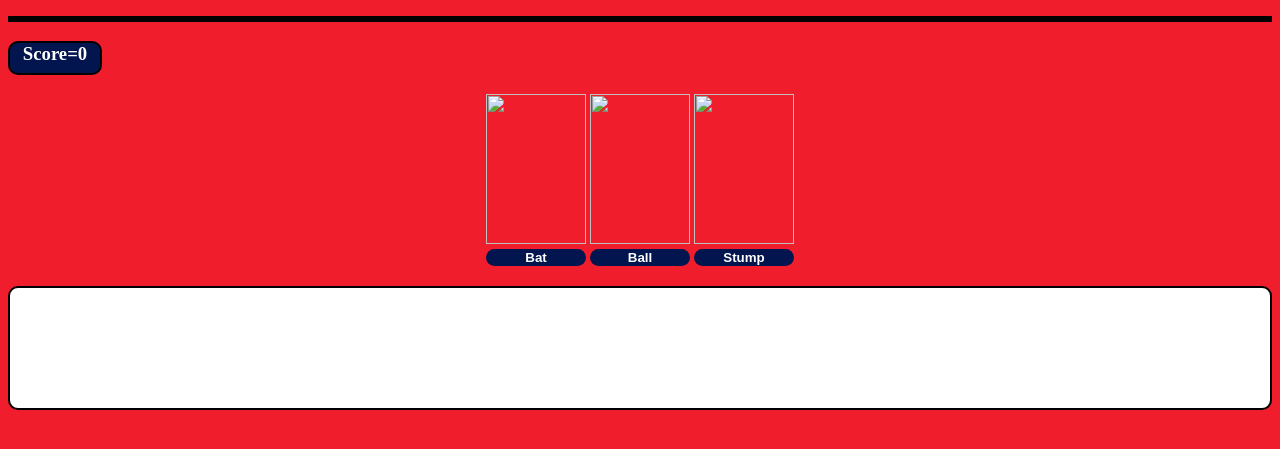
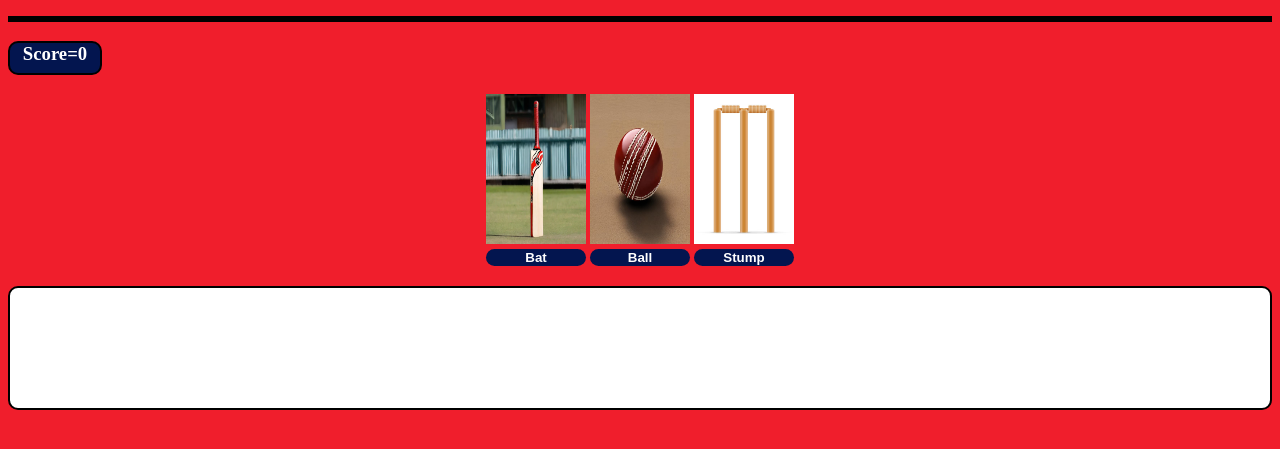
Before and after one commit to adityadarji2405/Cricket_game, a plain HTML site: page index.html in a window 1280 px wide. Shown: the part 101-550 px from the top of the page. Drawn offline with Linux system fonts and the light colour scheme.

Commit message:
Update index.html

```diff
--- a/index.html
+++ b/index.html
@@ -18,9 +18,9 @@
 <div>
 
 
-<img src="/project-2/bat.png">
-<img src="/project-2/ball.png">
-<img src="/project-2/stump.jpg">
+<img src="bat.png">
+<img src="ball.png">
+<img src="stump.jpg">
 </div>
 <button onclick="bat()"><b>Bat</b></button>
 <button onclick="ball()"><b>Ball</b></button>
@@ -28,7 +28,7 @@
 <!--
 <input id="showres" class="screen"type="text" readonly>-->
 <h2 id="showres"></h2>
-<script src="/cricket.js"></script>
+<script src="cricket.js"></script>
 </body>
 
  </html>
```
